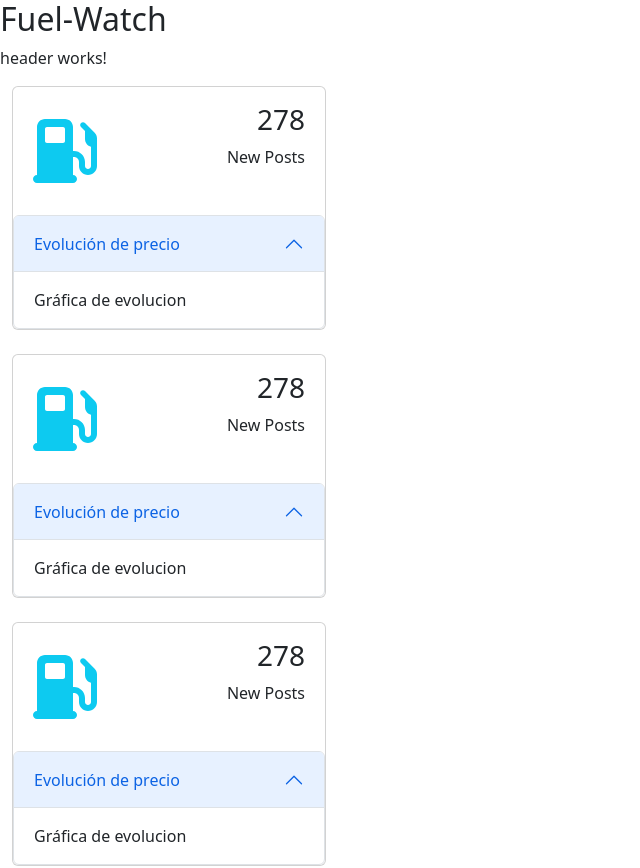
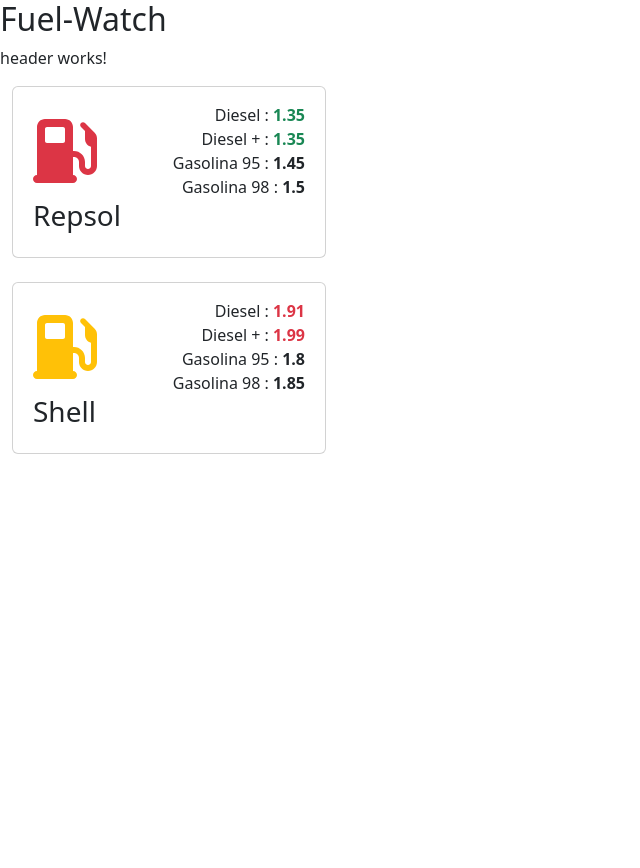
Before and after one commit to AndresR-V/fuel-watch, an Angular app: page / in a window 1280 px wide. Shown: the top 868 px of the page, without its empty margins (0-640 px from the left). After the commit the page ends 800 px from the top, so only its background shows below. Built offline with nearby package versions, Linux system fonts and the light colour scheme.

Commit message:
añadidos datos de prueba y  colores

```diff
--- a/src/app/app.component.html
+++ b/src/app/app.component.html
@@ -3,9 +3,5 @@
 <app-header></app-header>
 
 <div>
-  <app-card></app-card>
-  <app-card></app-card>
-  <app-card></app-card>
-  <app-card></app-card>
-  <app-card></app-card>
+  <app-card [dataEntrante]="card" *ngFor="let card of arrayTarjetas"></app-card>
 </div>
--- a/src/app/app.component.ts
+++ b/src/app/app.component.ts
@@ -1,12 +1,43 @@
-import { Component } from '@angular/core';
+import { Component, OnInit } from '@angular/core';
+
+interface Tarjeta{
+  marca:string;
+  precios:any[];
+  numero?:number;
+}
 
 @Component({
   selector: 'app-root',
   templateUrl: './app.component.html',
   styleUrls: ['./app.component.css']
 })
-export class AppComponent {
+export class AppComponent implements OnInit {
   title = 'Fuel-Watch';
+
+  public arrayTarjetas: Tarjeta[] = [];
+
+  ngOnInit():void {
+    this.arrayTarjetas = [
+      {
+        marca: 'Repsol',
+        precios: [
+            { tipo: "Diesel", precio: 1.35 },
+            { tipo: "Diesel +", precio: 1.35 },
+            { tipo: "Gasolina 95", precio: 1.45},
+            { tipo: "Gasolina 98", precio: 1.50},
+          ]
+       },
+       {
+        marca: 'Shell',
+        precios: [
+            { tipo: "Diesel", precio: 1.91 },
+            { tipo: "Diesel +", precio: 1.99 },
+            { tipo: "Gasolina 95", precio: 1.80},
+            { tipo: "Gasolina 98", precio: 1.85},
+          ]
+       }
+    ];
+  }
 
 
 }
--- a/src/app/card/card.component.css
+++ b/src/app/card/card.component.css
@@ -2,8 +2,13 @@
 
 body {
   background-color: #f5f7fa;
+  font-family: 'mononoki NF', lato, Montserrat, sans-serif;
+  font-size:24px;
 }
 
 .panel, .panel-group .panel-heading+.panel-collapse>.panel-body{
   border: none;
 }
+ul, li {
+  list-style: none;
+}
--- a/src/app/card/card.component.html
+++ b/src/app/card/card.component.html
@@ -4,36 +4,31 @@
       <div class="card-body">
         <div class="d-flex justify-content-between px-md-1">
           <div class="align-self-center">
-            <i class="fa-4x text-info"
+            <i
+              class="fa-4x"
+              [ngClass]="{
+                'text-danger': dataEntrante.marca == 'Repsol',
+                'text-warning': dataEntrante.marca == 'Shell',
+                'text-success': dataEntrante.marca == 'BP'
+              }"
               ><fa-icon [icon]="faGasPump"></fa-icon
             ></i>
+
+            <h3>{{ dataEntrante.marca }}</h3>
           </div>
           <div class="text-end">
-            <h3>278</h3>
-            <p class="mb-0">New Posts</p>
-          </div>
-        </div>
-      </div>
-      <div class="accordion" id="accordionExample">
-        <div class="accordion-item">
-          <button
-            class="accordion-button"
-            type="button"
-            data-bs-toggle="collapse"
-            data-bs-target="#collapseOne"
-            aria-expanded="false"
-            aria-controls="collapseOne"
-          >
-            Evolución de precio
-          </button>
-
-          <div
-            id="collapseOne"
-            class="accordion-collapse collapse panel show"
-            aria-labelledby="headingOne"
-            data-bs-parent="#accordionExample"
-          >
-            <div class="accordion-body">Gráfica de evolucion</div>
+            <ul>
+              <li *ngFor="let precio of dataEntrante.precios">
+                <span>{{ precio.tipo }} </span> :
+                <strong
+                  [ngClass]="{
+                    'text-danger': precio.precio > 1.9,
+                    'text-success': precio.precio < 1.4
+                  }"
+                  >{{ precio.precio }}
+                </strong>
+              </li>
+            </ul>
           </div>
         </div>
       </div>
--- a/src/app/card/card.component.ts
+++ b/src/app/card/card.component.ts
@@ -1,4 +1,4 @@
-import { Component, OnInit } from '@angular/core';
+import { Component, OnInit ,Input } from '@angular/core';
 import { faGasPump } from '@fortawesome/free-solid-svg-icons';
 
 @Component({
@@ -8,6 +8,10 @@
 })
 export class CardComponent implements OnInit {
 
+
+  // para conectar con otros componentes
+  @Input() dataEntrante:any;
+
   constructor() { }
 
   ngOnInit(): void {
```
